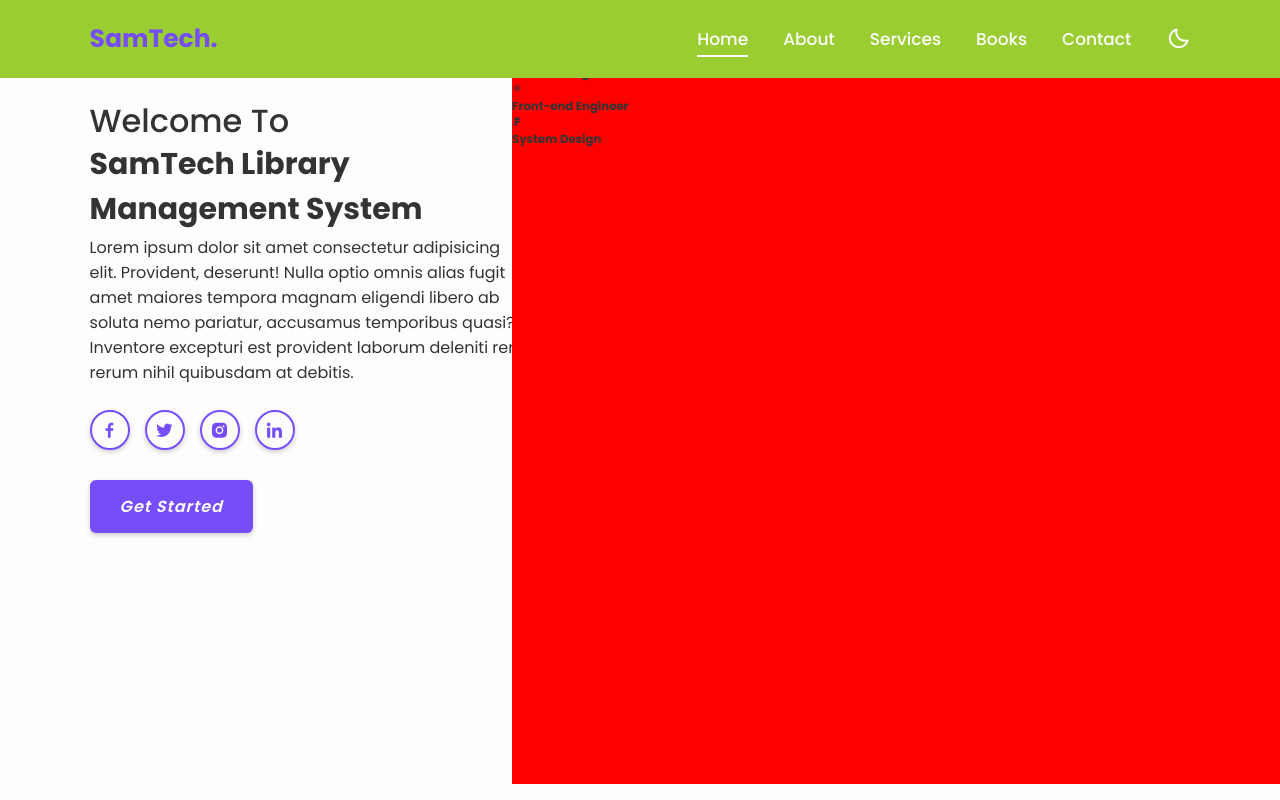
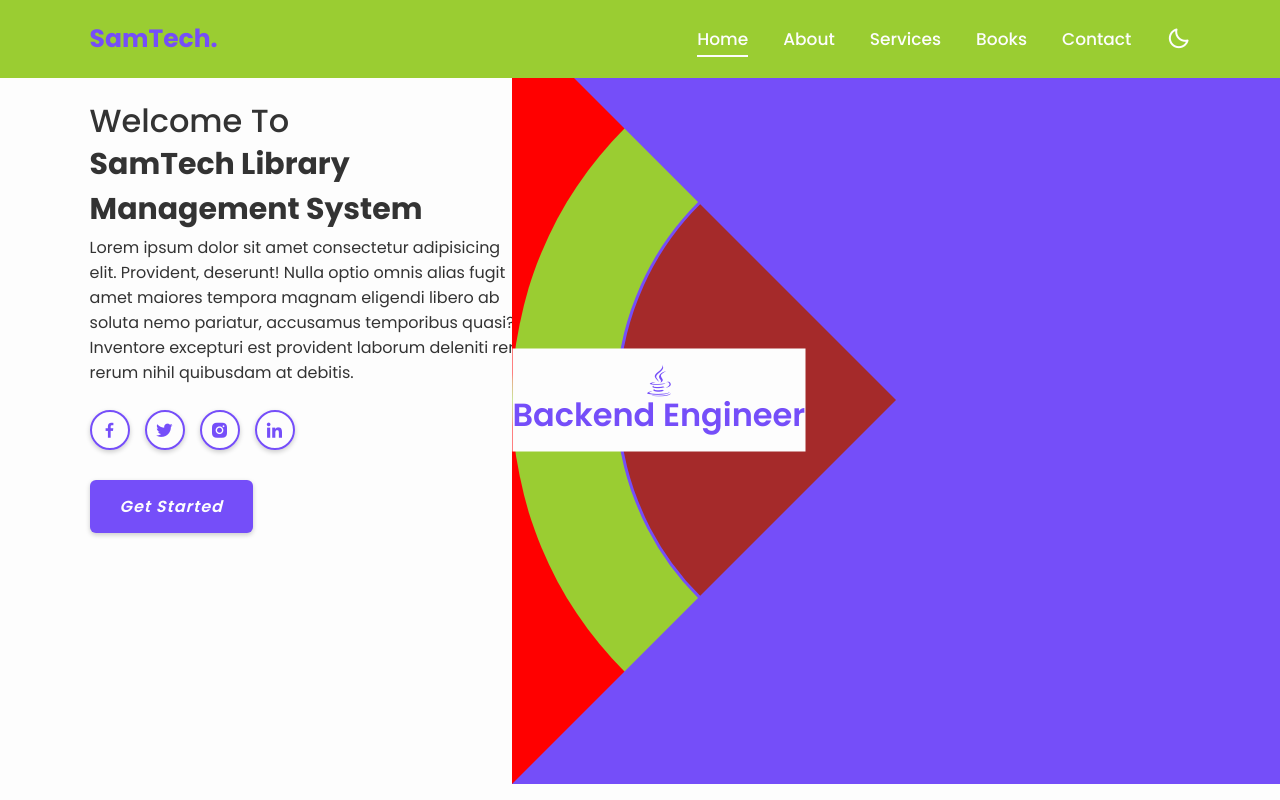
Before and after one commit to SamTech-Africa/library_management_system_frontend, a React (Create React App) app: page / in a window 1280 px wide. Built offline with nearby package versions, Linux system fonts and the light colour scheme.

Commit message:
Profession in progress...

```diff
--- a/src/container/pages/components/home/Home.jsx
+++ b/src/container/pages/components/home/Home.jsx
@@ -21,6 +21,9 @@ const Home =()=> {
             <a href='#'><i className='btn'>Get Started</i></a>
         </div>
         <Professional />
+        <div className='home-img'>
+
+        </div>
 
     </div>
   )
--- a/src/container/pages/components/home/Professional.jsx
+++ b/src/container/pages/components/home/Professional.jsx
@@ -23,7 +23,9 @@ const Professional = ()=> {
                     <h3>System Design</h3>
                 </div>
 
+                <div className='circle'></div>
         </div>
+        <div className='overlay'></div>
     </div>
   )
 }
--- a/src/container/pages/styles/home/Professional.css
+++ b/src/container/pages/styles/home/Professional.css
@@ -24,3 +24,88 @@
 .profession:nth-child(4) {
     --i: 3;
 }
+
+.profession-container .profession-box {
+    position: absolute;
+    top: 0;
+    right: 0;
+    width: 768px;
+    height: 768px;
+    background: yellowgreen;
+    border-radius: 50%;
+    display: flex;
+    justify-content: center;
+    align-items: center;
+    animation: professionRotation 13s ease-in-out infinite;
+}
+
+@keyframes professionRotation {
+    0%, 20% {
+        transform: rotate(0deg);
+    }
+    25%, 45% {
+        transform: rotate(-90deg);
+    }
+    50%, 70% {
+        transform: rotate(-180deg);
+    }
+    75%, 95% {
+        transform: rotate(-270deg);
+    }
+    100% {
+        transform: rotate(-360deg);
+    }
+}
+
+.profession-box .profession {
+    position: absolute;
+    left: 0;
+    display: flex;
+    align-items: center;
+    flex-direction: column;
+    color: var(--main-color);
+    transform: rotate(calc(360deg / 4 * var(--i)));
+    transform-origin: 384px;
+    background: var(--bg-color);
+    padding: 13px 0;
+}
+
+.profession-box .profession:first-child i {
+    margin-right: 15px;
+}
+
+.profession-box  .profession:nth-child(2),
+.profession-box .profession:nth-child(4) {
+    padding-bottom: 20px;
+}
+
+.profession i {
+    font-size: 3.8rem;
+}
+
+.profession h3 {
+    font-size: 3.2rem;
+    line-height: 1;
+    font-weight: 600;
+}
+
+
+.profession-box .circle {
+    width: 560px;
+    height: 560px;
+    border: 3px solid var(--main-color);
+    border-radius: 50%;
+    background: brown;
+}
+
+.profession-container .overlay {
+    position: absolute;
+    top: 0;
+    right: 0;
+    width: 0;
+    height: 0;
+    border-top: 384px solid var(--main-color);
+    border-right: 384px solid var(--main-color);
+    border-bottom: 384px solid var(--main-color);
+    border-left: 384px solid transparent;
+}
```
